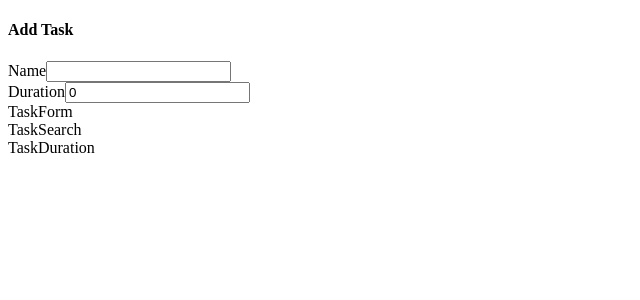
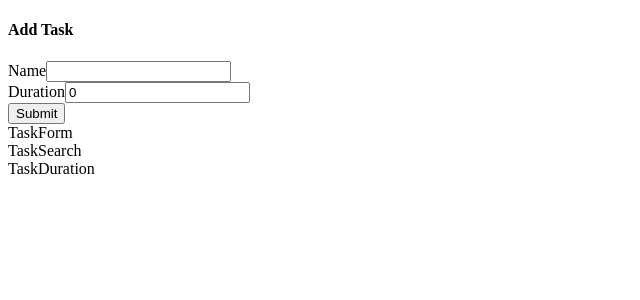
Before and after one commit to SandraFernandz/taskTracker, a React (Create React App) app in the folder task-tracker/: page / in a window 1280 px wide. Shown: the top 300 px of the page, without its empty margins (0-640 px from the left). Built offline with nearby package versions, Linux system fonts and the light colour scheme.

Commit message:
added submit button

```diff
--- a/task-tracker/src/components/ListForm.js
+++ b/task-tracker/src/components/ListForm.js
@@ -1,5 +1,5 @@
 import { useDispatch, useSelector } from 'react-redux';
-import { changeDuration, changeName } from '../store';
+import { changeDuration, changeName, addTask } from '../store';
 
 const TaskForm = () => {
   const dispatch = useDispatch();
@@ -17,10 +17,14 @@ const TaskForm = () => {
     const taskDuration = parseInt(event.target.value) || 0;
     dispatch(changeDuration(taskDuration));
   };
+  const handleSubmit = (event) => {
+    event.preventDefault();
+    dispatch(addTask({ name: name, duration: duration }));
+  };
   return (
     <div>
       <h4>Add Task</h4>
-      <form>
+      <form onSubmit={handleSubmit}>
         <div>
           <div>
             <label>Name</label>
@@ -35,6 +39,9 @@ const TaskForm = () => {
             />
           </div>
         </div>
+        <div>
+          <button>Submit</button>
+        </div>
       </form>
     </div>
   );
```
